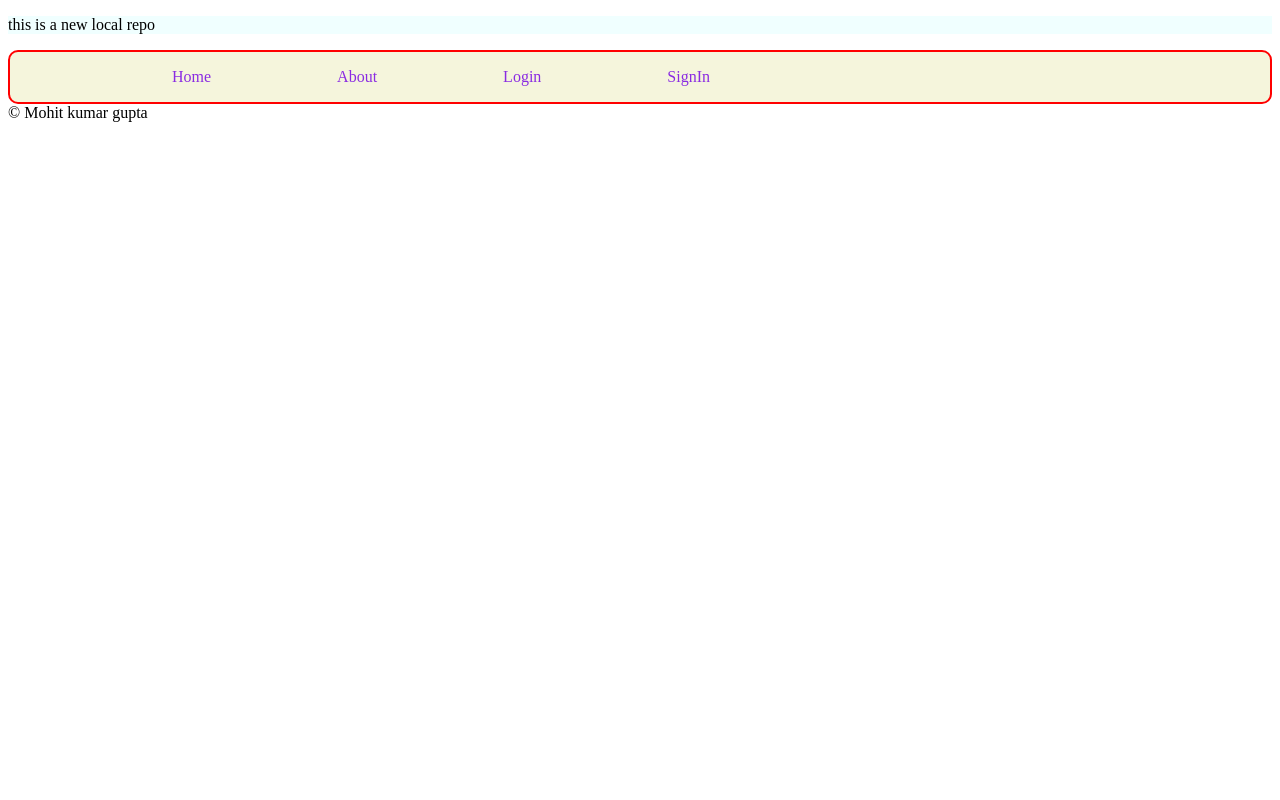
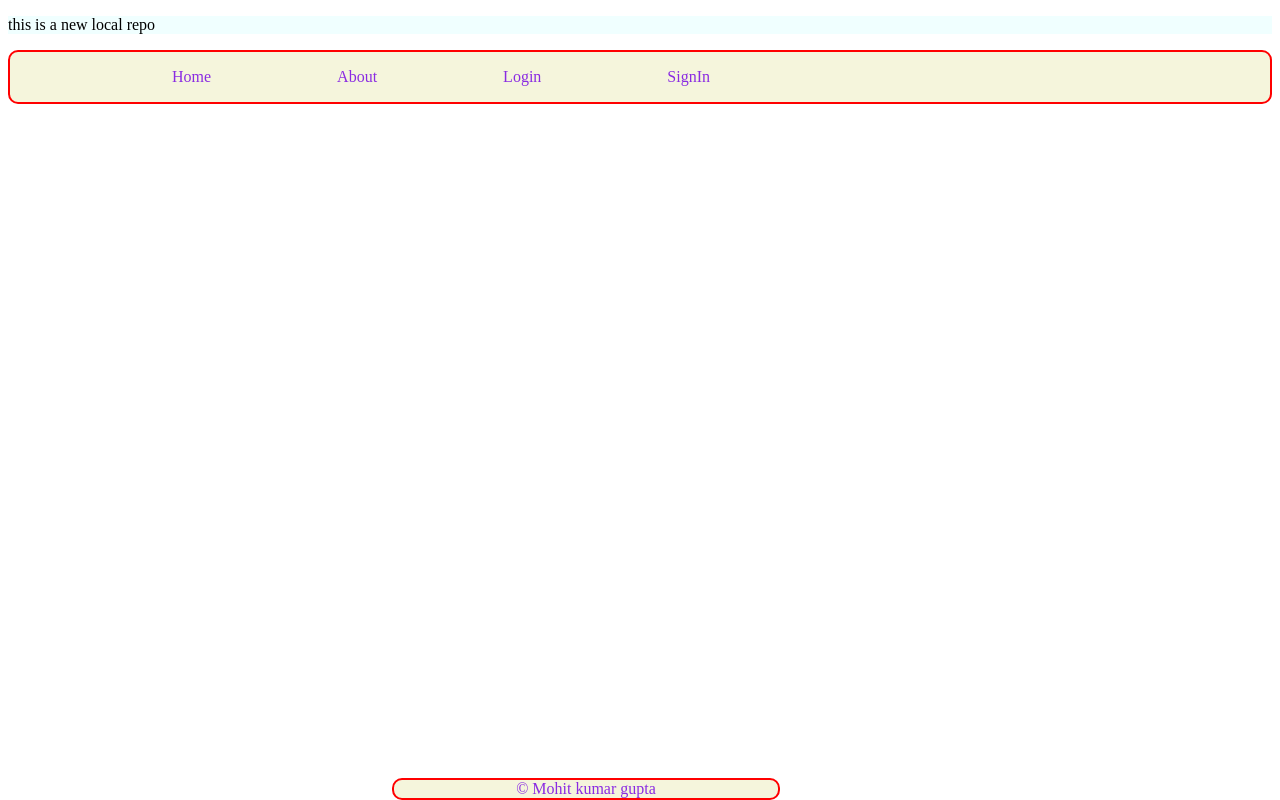
Before and after one commit to JavaMohit/localRepository, a plain HTML site: page index.html in a window 1280 px wide. Drawn offline with Linux system fonts and the light colour scheme.

Commit message:
style changes

```diff
--- a/style.css
+++ b/style.css
@@ -14,3 +14,15 @@ color: black;
     color: blueviolet;
 
 }
+#myfooter{
+    border: 2px solid red;
+    border-radius: 10px;
+    background-color: beige;
+    color: blueviolet;
+    width: 30%;
+    position: fixed;
+    bottom: 0;
+    text-align: center;
+    margin-left: 30%;
+
+}
```
